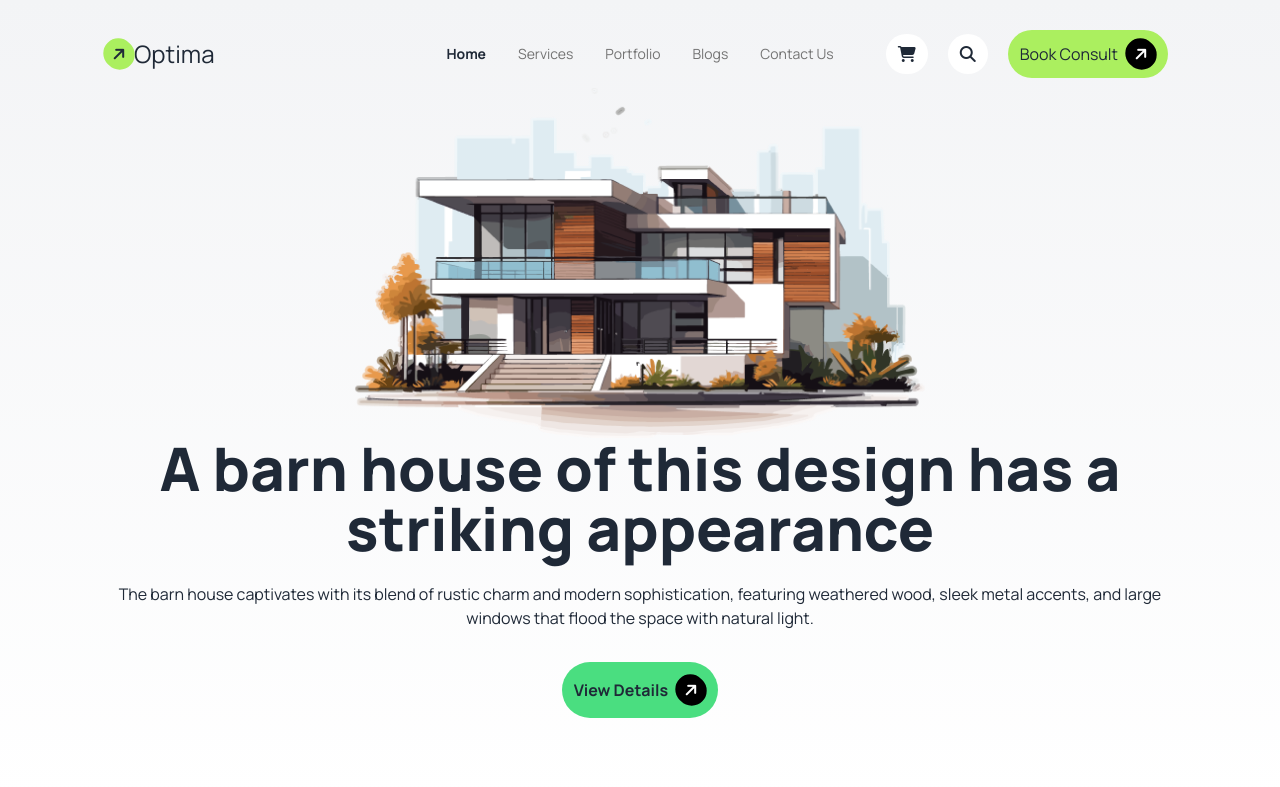
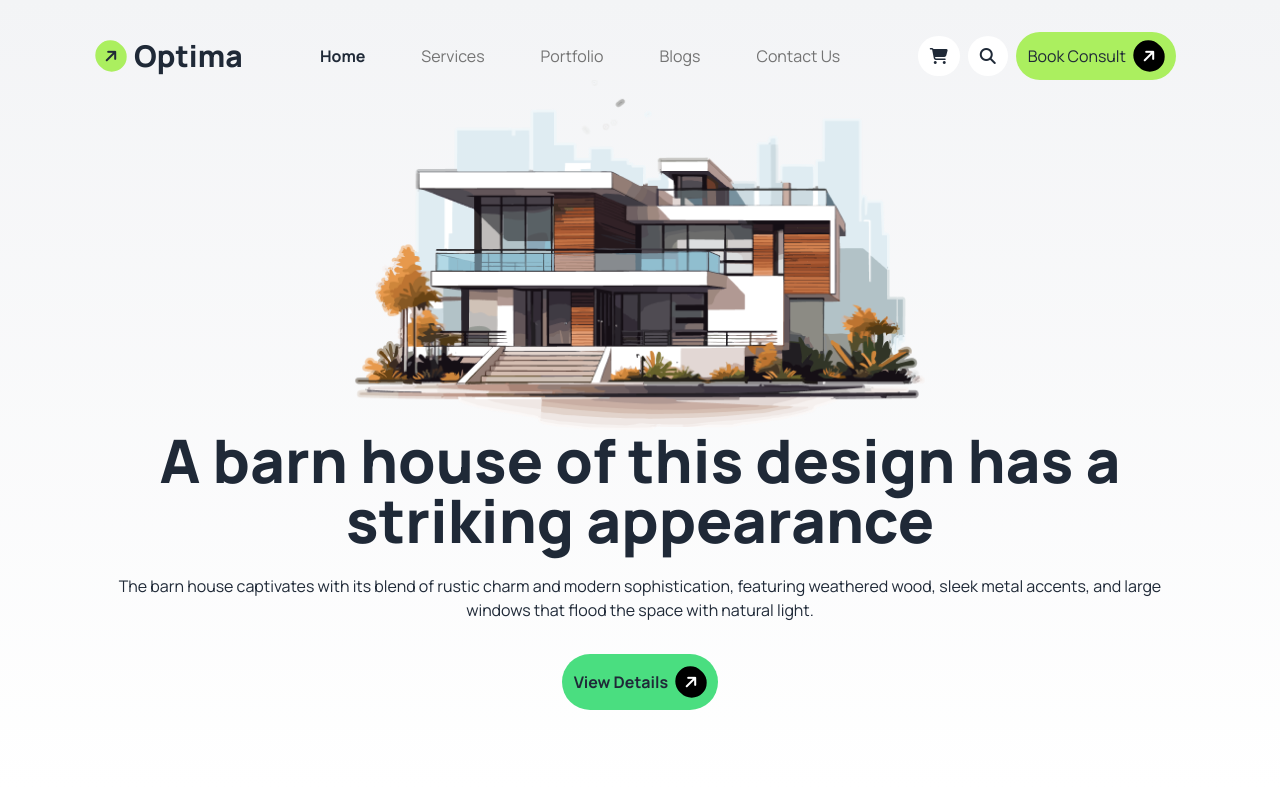
Before and after one commit to muin99/Optima, a plain HTML site: page index.html in a window 1280 px wide. Shown: the top 787 px of the page. Drawn offline with nearby package versions, Linux system fonts and the light colour scheme.

Commit message:
Fixed Navbar

```diff
--- a/index.html
+++ b/index.html
@@ -23,46 +23,28 @@
     <header>
         <!-- navbar -->
         <section class="bg-gradient-to-b from-gray-100 to-white ">
-            <nav class="mx-0 pt-5 px-5 md:px-24 ">
-                <div class="navbar">
-                    <div class="navbar-start">
-                        <div class="dropdown">
-                            <div tabindex="0" role="button" class="btn btn-ghost lg:hidden">
-                                <svg xmlns="http://www.w3.org/2000/svg" class="h-5 w-5" fill="none" viewBox="0 0 24 24"
-                                    stroke="currentColor">
-                                    <path stroke-linecap="round" stroke-linejoin="round" stroke-width="2"
-                                        d="M4 6h16M4 12h8m-8 6h16" />
-                                </svg>
-                            </div>
-                            <ul tabindex="0"
-                                class="menu menu-sm dropdown-content bg-base-100 rounded-box z-[1] mt-3 w-52 p-2 shadow">
-                                <li><a class="font-bold">Home</a></li>
-                                <li><a class="text-[#737373]">Services</a></li>
-                                <li><a class="text-[#737373]">Portfolio</a></li>
-                                <li><a class="text-[#737373]">Blogs</a></li>
-                                <li><a class="text-[#737373]">Contact Us</a></li>
-                            </ul>
-                        </div>
-                        <div class="flex justify-center items-center">
-                            <i class="fa-solid fa-arrow-right bg-[#ABEF5F] rounded-full p-2 -rotate-45"></i>
-                            <a class="text-2xl">Optima</a>
-                        </div>
-                    </div>
-                    <div class="navbar-center hidden lg:flex">
-                        <ul class="menu menu-horizontal px-1">
-                            <li><a class="font-bold">Home</a></li>
-                            <li><a class="text-[#737373]">Services</a></li>
-                            <li><a class="text-[#737373]">Portfolio</a></li>
-                            <li><a class="text-[#737373]">Blogs</a></li>
-                            <li><a class="text-[#737373]">Contact Us</a></li>
-                        </ul>
-                    </div>
-                    <div class="navbar-end gap-5">
-                        <i class="fa-solid fa-cart-shopping hidden md:block  bg-white p-3 rounded-full"></i>
-                        <i class=" fa-solid fa-magnifying-glass hidden md:block bg-white p-3 rounded-full"></i>
-                        <button class="bg-[#ABEF5F] py-2 px-3 rounded-full mr-2 sm:">Book Consult<i
-                                class="fa-solid fa-arrow-right text-white bg-black rounded-full  ml-2 p-2 -rotate-45"></i></button>
-                    </div>
+            <nav class="mx-0 pt-8 px-5 md:px-24 flex justify-between items-center">
+                <div class="flex items-center">
+                    <i class="fa-solid fa-arrow-right bg-[#ABEF5F] rounded-full p-2 -rotate-45 mr-2"></i>
+                    <a class="text-3xl font-extrabold">Optima</a>
+                </div>
+                <div class="hidden md:block">
+                    <ul class="gap-14 flex">
+                        <li><a href="#" class="font-bold">Home</a></li>
+                        <li><a href="#" class="text-[#737373]">Services</a></li>
+                        <li><a href="#" class="text-[#737373]">Portfolio</a></li>
+                        <li><a href="#" class="text-[#737373]">Blogs</a></li>
+                        <li><a href="#" class="text-[#737373]">Contact Us</a></li>
+                    </ul>
+                </div>
+                <div class="hidden md:inline-table">
+                    <i class="fa-solid fa-cart-shopping bg-white p-3 rounded-full"></i>
+                    <i class=" fa-solid fa-magnifying-glass bg-white p-3 rounded-full mx-2"></i>
+                    <button class="bg-[#ABEF5F] py-2 px-3 rounded-full mr-2">Book Consult<i
+                            class="fa-solid fa-arrow-right text-white bg-black rounded-full  ml-2 p-2 -rotate-45"></i></button>
+                </div>
+                <div class="bg-white rounded-full md:hidden">
+                    <i class="fa-solid fa-bars p-3 "></i>
                 </div>
             </nav>
 
```
